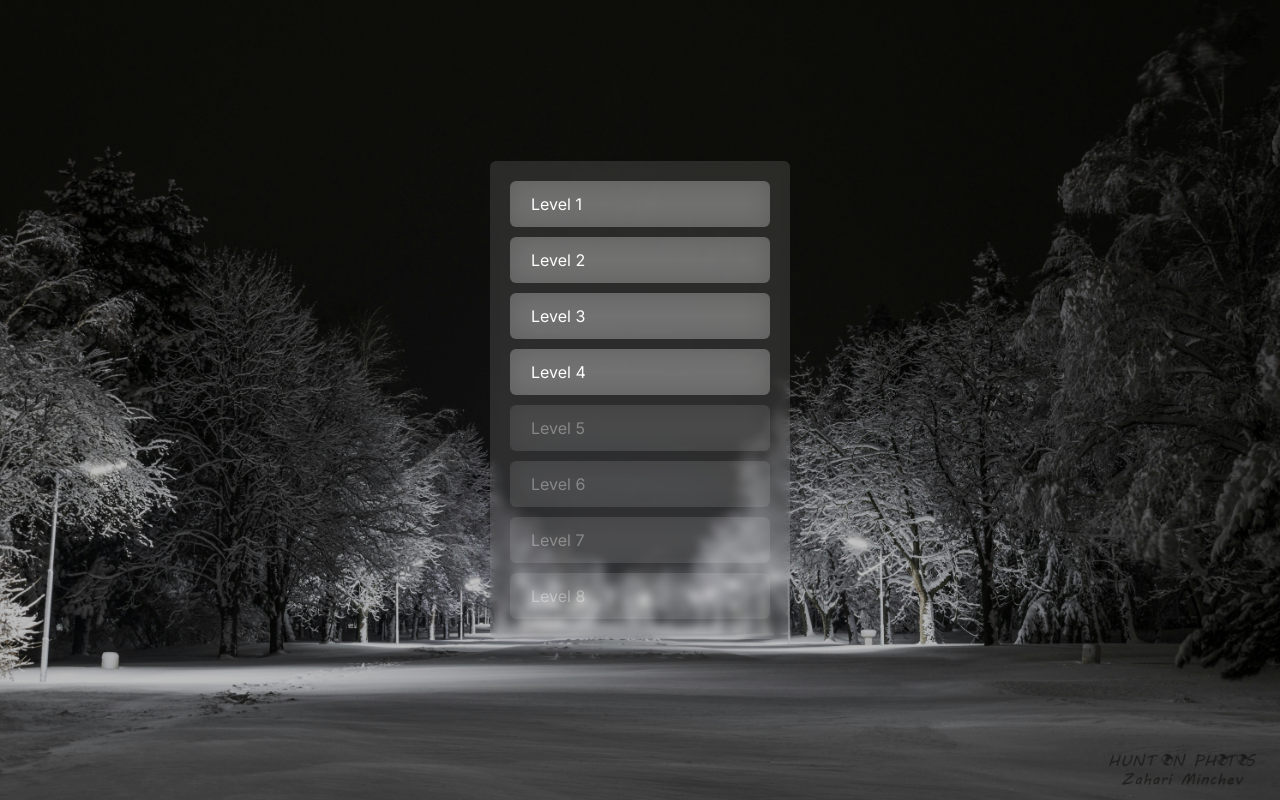
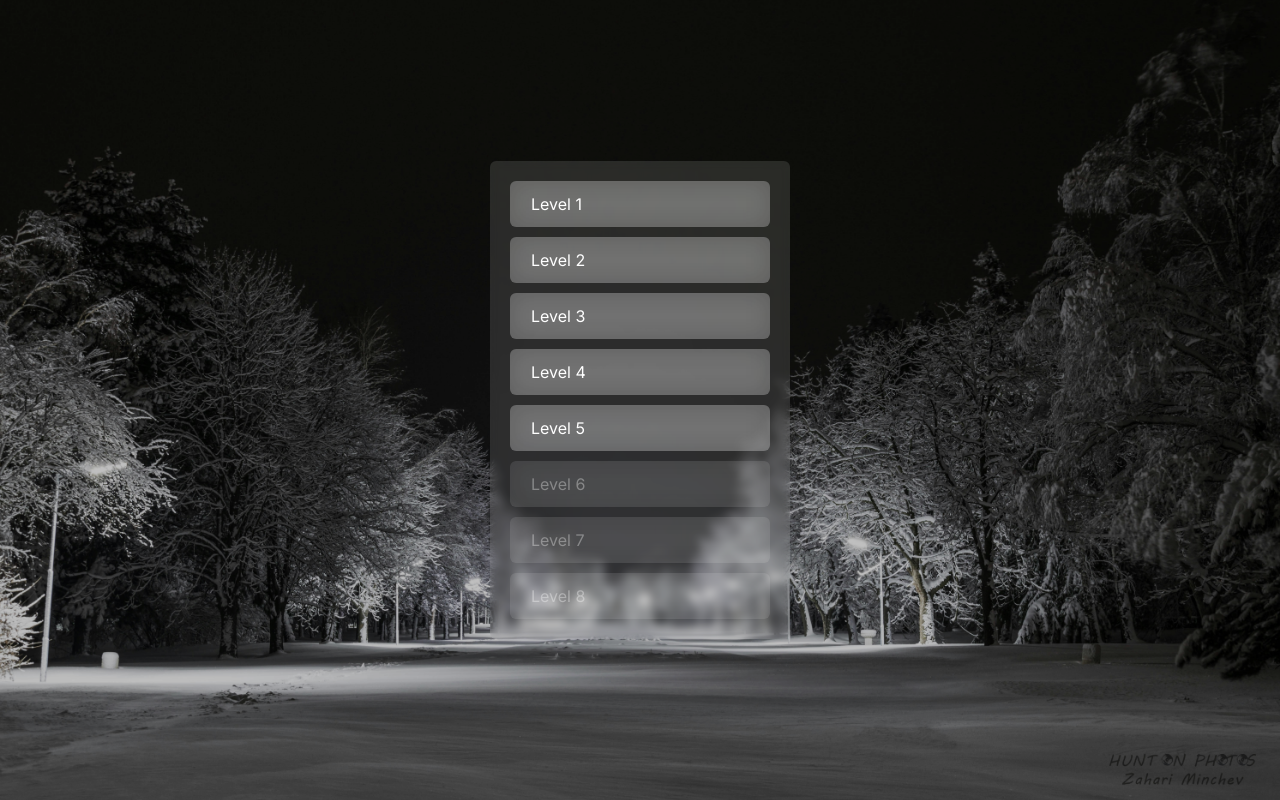
Before and after one commit to Sadriddin0124/Game, a Next.js app: page /dashboard/levels in a window 1280 px wide. Built offline with nearby package versions, Linux system fonts and the light colour scheme.

Commit message:
levels increased

```diff
--- a/app/dashboard/levels/page.tsx
+++ b/app/dashboard/levels/page.tsx
@@ -10,7 +10,7 @@ const Levels = () => {
         {id: 2, title: "Level 2", path: "/dashboard/levels/two", available: true},
         {id: 3, title: "Level 3", path: "/dashboard/levels/three", available: true},
         {id: 4, title: "Level 4", path: "/dashboard/levels/four", available: true},
-        {id: 5, title: "Level 5", path: "/dashboard/levels/five", available: false},
+        {id: 5, title: "Level 5", path: "/dashboard/levels/five", available: true},
         {id: 6, title: "Level 6", path: "/dashboard/levels/six", available: false},
         {id: 7, title: "Level 7", path: "/dashboard/levels/seven", available: false},
         {id: 8, title: "Level 8", path: "/dashboard/levels/eight", available: false},
```
